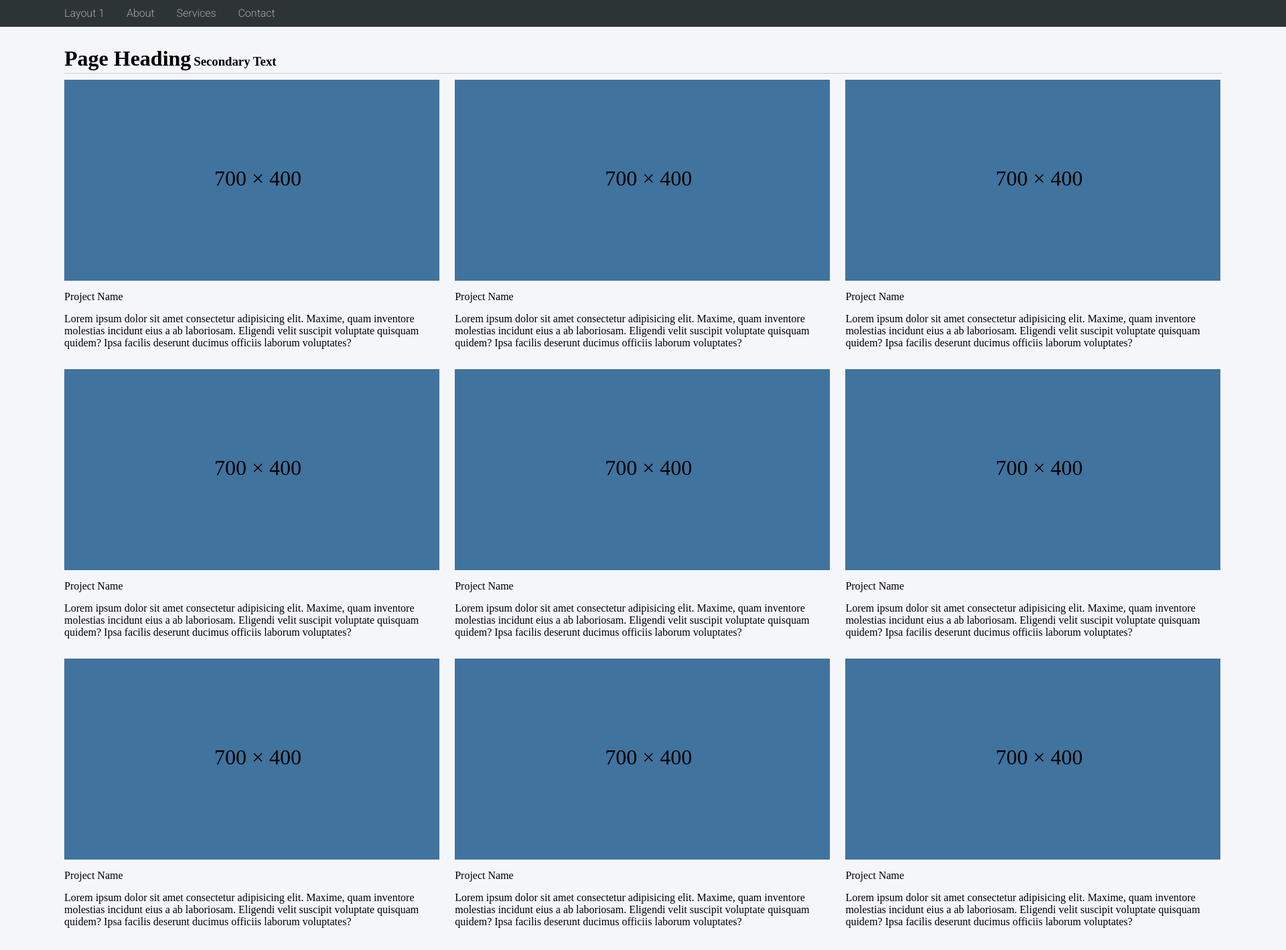
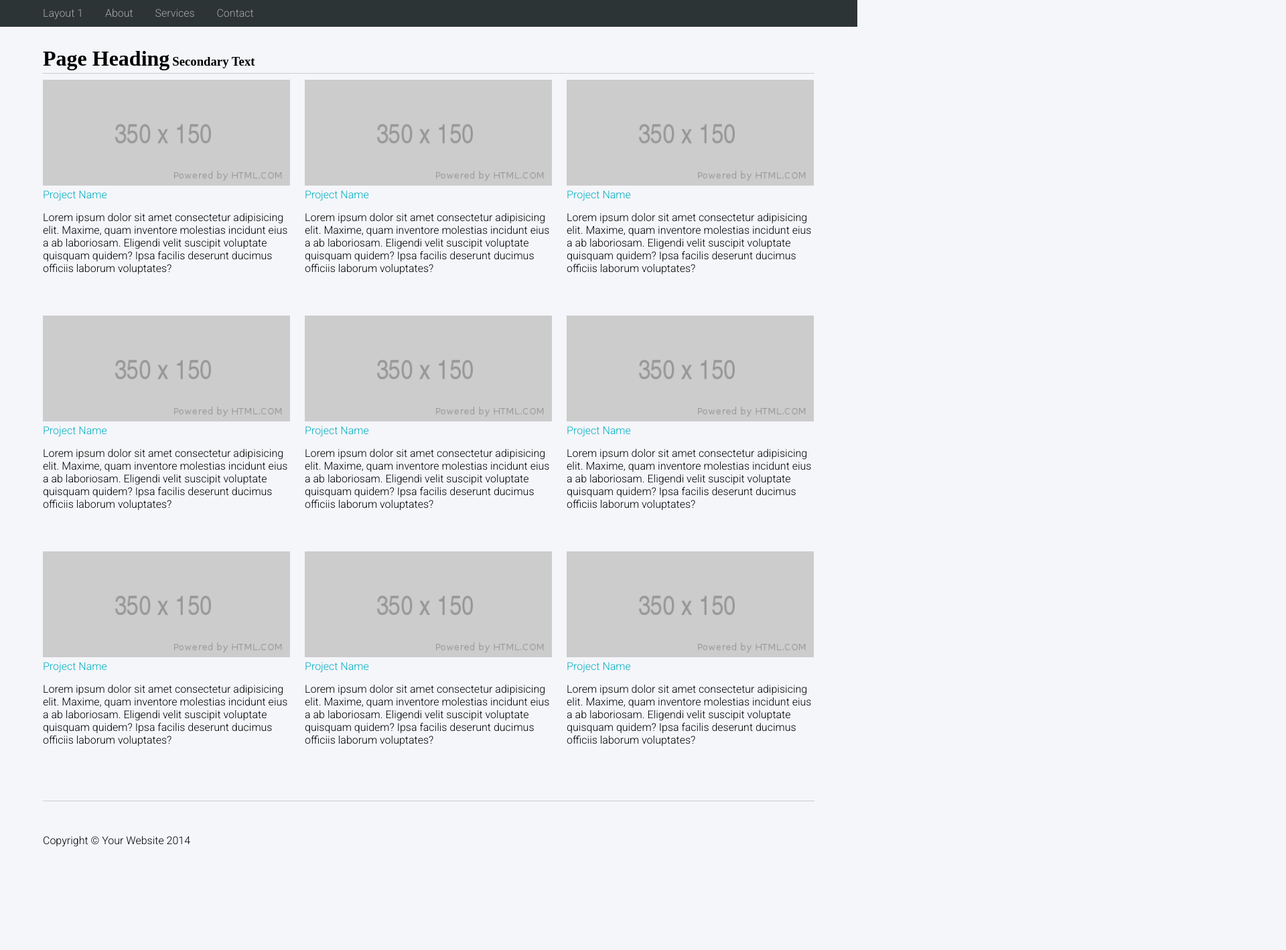
Before and after one commit to sudhanshulicensed/Layout1, a plain HTML site: page layout1.html in a window 1280 px wide. Shown: the top 1418 px of the page at 67% size, 1920 px wide, since content can reach past the window. After the commit the page ends 1314 px from the top, so only its background shows below. Drawn offline with Linux system fonts and the light colour scheme.

Commit message:
Added Images and fixed Responsiveness

```diff
--- a/layout1.css
+++ b/layout1.css
@@ -5,7 +5,7 @@
 }
 
 body{
-    width: 120rem;
+    width: 100%;
     box-sizing: border-box;
     background-color: #f5f6fa;
 }
@@ -14,13 +14,13 @@ body{
 
 .navbar{
     background-color: #2d3436;
-    width: 120em;
+    width: 100%;
     height: 2.5em;
     margin-bottom: 1.8em;
 }
 
 ul{
-    width: 108rem;
+    width: 90%;
     margin-left: auto;
     margin-right: auto;
 }
@@ -40,7 +40,7 @@ a{
 /* MAIN CONTENT */
 
 .main{
-    width: 108em;
+    width: 90%;
     margin-left: auto;
     margin-right: auto;
     /* background-color: #e1b12c; */
@@ -75,158 +75,74 @@ h1, h3{
 /* BOXES */
 
 .boxes{
-    width: 35em;
-    height: 27em;
+    width: 32%;
+    height: 22em;
     /* background-color: #a8a9aa; */
     display: inline-block;
 }
 
 .boxes:nth-of-type(3n + 0){
-    margin-left: 1.2em;
+    margin-left: 1.6%;
 }
 
 .boxes:first-child,
 .boxes:nth-of-type(3n + 1){
-    margin-right: 1.2em;
+    margin-right: 1.6%;
 }
 
-.box-img-ph{
+img{
     width: 100%;
-    height: 300px;
-    margin-bottom: 15px;
-    background-color: #40739e;
-    position: relative;
 }
 
-.box-img-ph p{
-    font-size: 2em;
-    position: absolute;
-    top: 43%;
-    left: 40%;
-}
 
 .box-title{
     /* font-size: ; */
     width: 100%;
     margin-bottom: 15px;
+    color: #00AFC1;
+    font-size: 1em;
+    font-family: 'Roboto', sans-serif;
 }
 
 .box-content{
     width: 100%;
     margin-bottom: 10px;
+    font-family: 'Roboto', sans-serif;
+}
+
+.footer{
+    width: 90%;
+    margin: 3.1em auto;
+    font-family: 'Roboto', sans-serif;
 }
 
 /* BOXES Resp. */
 
-
-@media (min-width: 601px) and (max-width: 1100px) {
-
+@media(min-width: 601px) and (max-width: 1100px) {
     .boxes{
-        width: 850px;
-        height: 600px;
+        width: 48%;
     }
 
-    .box-img-ph{
-        width: 100%;
-        height: 400px;
-    }
-
-    .box-img-ph p{
-        font-size: 6em;
-        top: 39%;
-        left: 30%;
-    }
-
-    .box-title{
-        font-size: 2em;
-        width: 100%;
-        margin-bottom: 15px;
-    }
-
-    .box-content{
-        width: 100%;
-        margin-bottom: 10px;
-        font-size: 1.5em;
-    }
-
-    .boxes:nth-of-type(3n + 0){
+    /* .boxes:nth-of-type(3n + 0){
         margin-left: 0;
     }
-
+     */
     .boxes:first-child,
     .boxes:nth-of-type(3n + 1){
         margin-right: 0;
     }
 
-    .boxes:nth-of-type(2n + 0) {
-        margin-left: 1.2em;
+    .boxes:nth-of-type(2n + 1){
+        margin-left: 0%;
     }
 
+    .boxes:nth-of-type(2n){
+        margin-left: 3%;
+    }
 }
 
-/* @media only screen and (max-width: 600px){ */
-@media (max-width: 600px)  {
-
+@media(min-width: 300px) and (max-width: 600px) {
     .boxes{
-        width: 500px;
-        height: 600px;
+        width: 100%;
     }
-
-     .box-img-ph{
-        width: 100%;
-        height: 400px;
-    }
-    /*
-    .box-img-ph p{
-        font-size: 6em;
-        top: 39%;
-        left: 30%;
-    }
-
-    .box-title{
-        font-size: 2em;
-        width: 100%;
-        margin-bottom: 15px;
-    }
-
-    .box-content{
-        width: 100%;
-        margin-bottom: 10px;
-        font-size: 1.5em;
-    } */
-
-    /* .boxes:nth-of-type(3n + 0){
-        margin-left: 0;
-    }
-
-    .boxes:first-child,
-    .boxes:nth-of-type(3n + 1){
-        margin-right: 0;
-    }
-
-    .boxes:nth-of-type(2n + 0) {
-        margin-left: 1.0;
-    } */
-
 }
-
-
-
-/* FOOTER */
-
-.footer{
-    width: 108em;
-    height: 3.1em;
-    margin: 3.1em auto;
-    /* background-color: wheat; */
-    font-family: 'Roboto', sans-serif;
-}
-
-/* RESPONSIVENESS */
-
-/* Setting Width of Page && Box && Boxes */
-
-/* --Phone */
- /* @media (min-width: 300px) and (max-width: 600px){
-
- } */
--- a/layout1.html
+++ b/layout1.html
@@ -28,27 +28,21 @@
             </div>
             <div class="box">
                 <div class="boxes">
-                    <div class="box-img-ph">
-                        <p>700 &#215 400</p>
-                    </div>
+                    <img src="ph.png" alt="PlaceHolder">
                     <div class="box-title">Project Name</div>
                     <div class="box-content">Lorem ipsum dolor sit amet consectetur adipisicing elit. Maxime, quam
                         inventore molestias incidunt eius a ab laboriosam. Eligendi velit suscipit voluptate quisquam
                         quidem? Ipsa facilis deserunt ducimus officiis laborum voluptates?</div>
                 </div>
                 <div class="boxes">
-                    <div class="box-img-ph">
-                        <p>700 &#215 400</p>
-                    </div>
+                    <img src="ph.png" alt="PlaceHolder">
                     <div class="box-title">Project Name</div>
                     <div class="box-content">Lorem ipsum dolor sit amet consectetur adipisicing elit. Maxime, quam
                         inventore molestias incidunt eius a ab laboriosam. Eligendi velit suscipit voluptate quisquam
                         quidem? Ipsa facilis deserunt ducimus officiis laborum voluptates?</div>
                 </div>
                 <div class="boxes">
-                    <div class="box-img-ph">
-                        <p>700 &#215 400</p>
-                    </div>
+                    <img src="ph.png" alt="PlaceHolder">
                     <div class="box-title">Project Name</div>
                     <div class="box-content">Lorem ipsum dolor sit amet consectetur adipisicing elit. Maxime, quam
                         inventore molestias incidunt eius a ab laboriosam. Eligendi velit suscipit voluptate quisquam
@@ -57,27 +51,21 @@
             <!-- </div> -->
             <!-- <div class="box"> -->
                 <div class="boxes">
-                    <div class="box-img-ph">
-                        <p>700 &#215 400</p>
-                    </div>
+                    <img src="ph.png" alt="PlaceHolder">
                     <div class="box-title">Project Name</div>
                     <div class="box-content">Lorem ipsum dolor sit amet consectetur adipisicing elit. Maxime, quam
                         inventore molestias incidunt eius a ab laboriosam. Eligendi velit suscipit voluptate quisquam
                         quidem? Ipsa facilis deserunt ducimus officiis laborum voluptates?</div>
                 </div>
                 <div class="boxes">
-                    <div class="box-img-ph">
-                        <p>700 &#215 400</p>
-                    </div>
+                    <img src="ph.png" alt="PlaceHolder">
                     <div class="box-title">Project Name</div>
                     <div class="box-content">Lorem ipsum dolor sit amet consectetur adipisicing elit. Maxime, quam
                         inventore molestias incidunt eius a ab laboriosam. Eligendi velit suscipit voluptate quisquam
                         quidem? Ipsa facilis deserunt ducimus officiis laborum voluptates?</div>
                 </div>
                 <div class="boxes">
-                    <div class="box-img-ph">
-                        <p>700 &#215 400</p>
-                    </div>
+                    <img src="ph.png" alt="PlaceHolder">
                     <div class="box-title">Project Name</div>
                     <div class="box-content">Lorem ipsum dolor sit amet consectetur adipisicing elit. Maxime, quam
                         inventore molestias incidunt eius a ab laboriosam. Eligendi velit suscipit voluptate quisquam
@@ -86,27 +74,21 @@
             <!-- </div> -->
             <!-- <div class="box"> -->
                 <div class="boxes">
-                    <div class="box-img-ph">
-                        <p>700 &#215 400</p>
-                    </div>
+                    <img src="ph.png" alt="PlaceHolder">
                     <div class="box-title">Project Name</div>
                     <div class="box-content">Lorem ipsum dolor sit amet consectetur adipisicing elit. Maxime, quam
                         inventore molestias incidunt eius a ab laboriosam. Eligendi velit suscipit voluptate quisquam
                         quidem? Ipsa facilis deserunt ducimus officiis laborum voluptates?</div>
                 </div>
                 <div class="boxes">
-                    <div class="box-img-ph">
-                        <p>700 &#215 400</p>
-                    </div>
+                    <img src="ph.png" alt="PlaceHolder">
                     <div class="box-title">Project Name</div>
                     <div class="box-content">Lorem ipsum dolor sit amet consectetur adipisicing elit. Maxime, quam
                         inventore molestias incidunt eius a ab laboriosam. Eligendi velit suscipit voluptate quisquam
                         quidem? Ipsa facilis deserunt ducimus officiis laborum voluptates?</div>
                 </div>
                 <div class="boxes">
-                    <div class="box-img-ph">
-                        <p>700 &#215 400</p>
-                    </div>
+                    <img src="ph.png" alt="PlaceHolder">
                     <div class="box-title">Project Name</div>
                     <div class="box-content">Lorem ipsum dolor sit amet consectetur adipisicing elit. Maxime, quam
                         inventore molestias incidunt eius a ab laboriosam. Eligendi velit suscipit voluptate quisquam
```
Also changed, not shown: ph.png (added).
